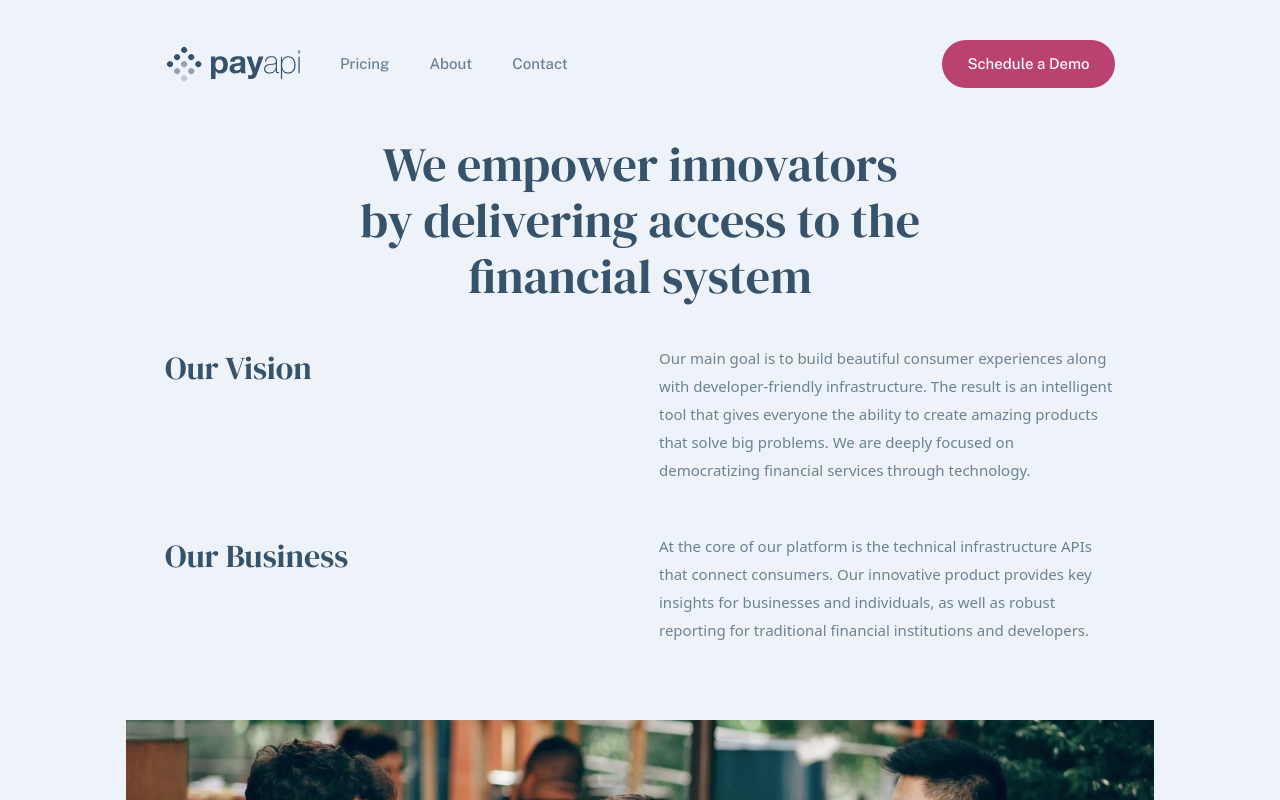
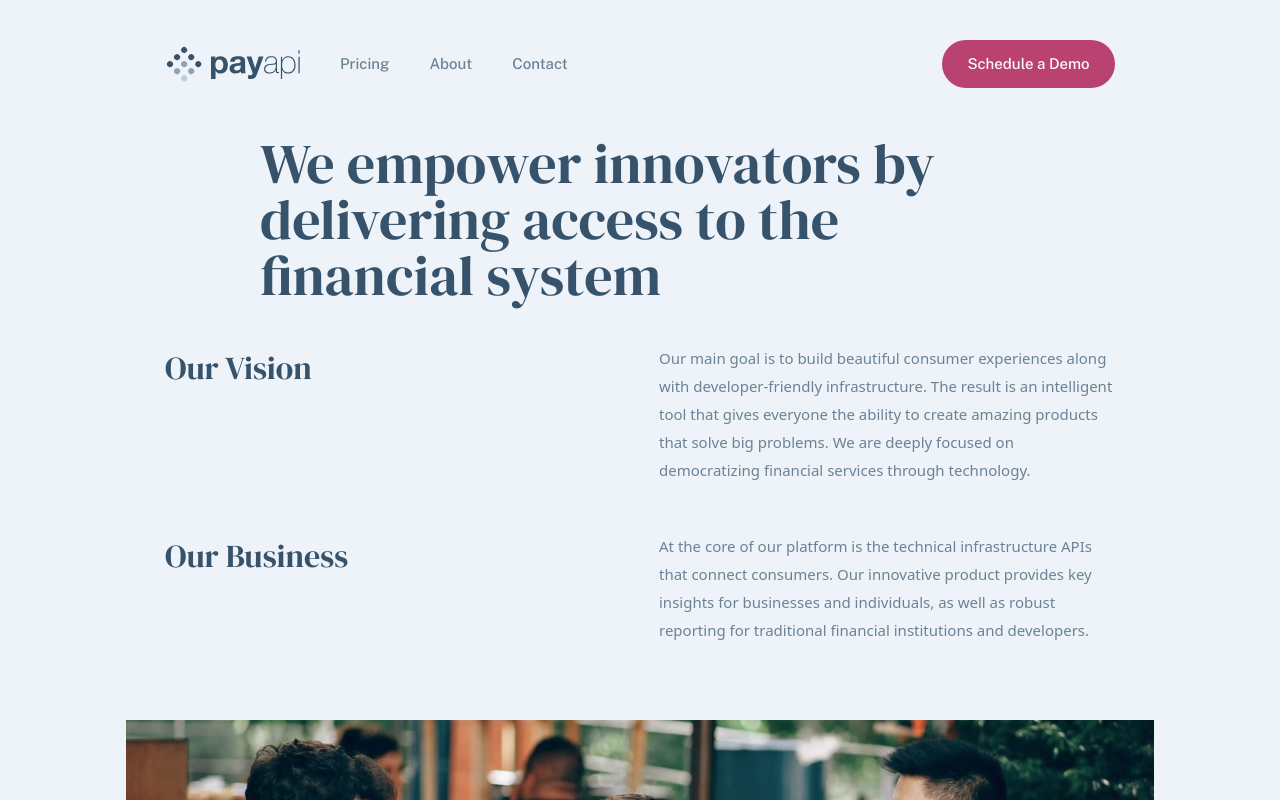
Before and after one commit to alvaro-frontend-mentor-projects/payapi-multi-page-website, a React (Create React App) app: page /#/About in a window 1280 px wide. Shown: the top 800 px of the page. Built offline with nearby package versions, Linux system fonts and the light colour scheme.

Commit message:
abouttitle component desktop view complete

```diff
--- a/src/components/aboutPage/AboutTitle.jsx
+++ b/src/components/aboutPage/AboutTitle.jsx
@@ -2,8 +2,8 @@ import React from 'react'
 
 const AboutTitle = () => {
   return (
-    <div className='w-[327px] md:w-[573px] md:mx-auto mt-[48px]'>
-        <h1 className='text-[32px] md:text-[48px] font-SerifDisplay text-fmSanJuanBlue leading-[36px] md:leading-[56px] text-center'>
+    <div className='w-[327px] md:w-[573px] lg:w-[730px] md:mx-auto lg:mx-0 lg:ml-[95px] mt-[48px]'>
+        <h1 className='text-[32px] md:text-[48px] lg:text-[56px] font-SerifDisplay text-fmSanJuanBlue leading-[36px] md:leading-[56px] text-center lg:text-left'>
         We empower innovators by delivering access to the financial system
         </h1>
     </div>
```
